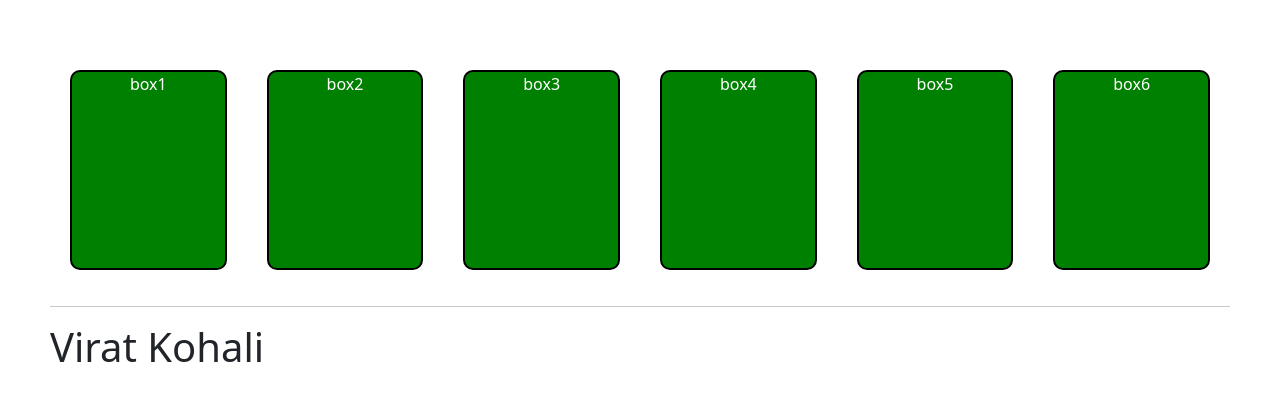
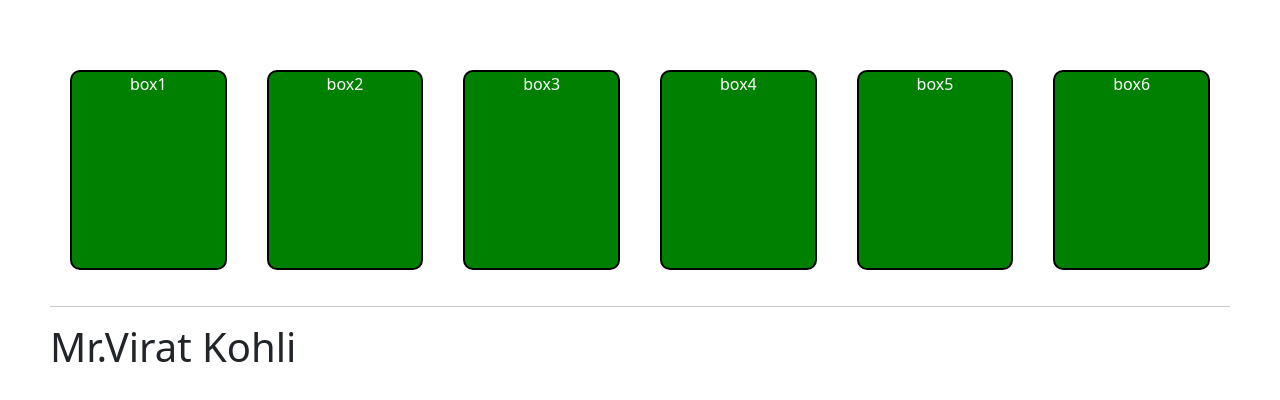
Before and after one commit to amanyadav16/react-repo, a React (Create React App) app: page / in a window 1280 px wide. Shown: the top 400 px of the page. Built offline with nearby package versions, Linux system fonts and the light colour scheme.

Commit message:
virat spelling correction and respect added

```diff
--- a/src/App.js
+++ b/src/App.js
@@ -20,7 +20,7 @@ function App() {
     <Box boxName={b6} />
     </div>
     <hr></hr>
-    <h1>Virat Kohali</h1>
+    <h1>Mr.Virat Kohli</h1>
    </>
   );
 }
```
